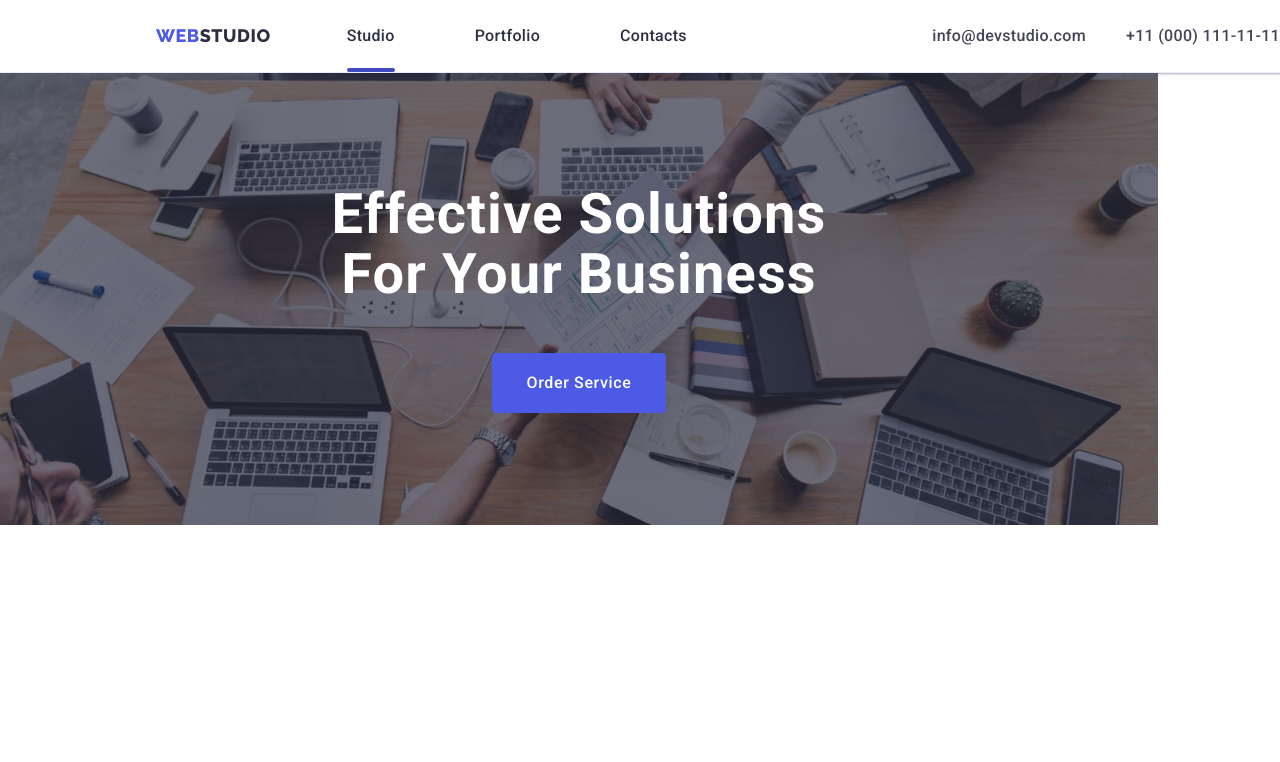
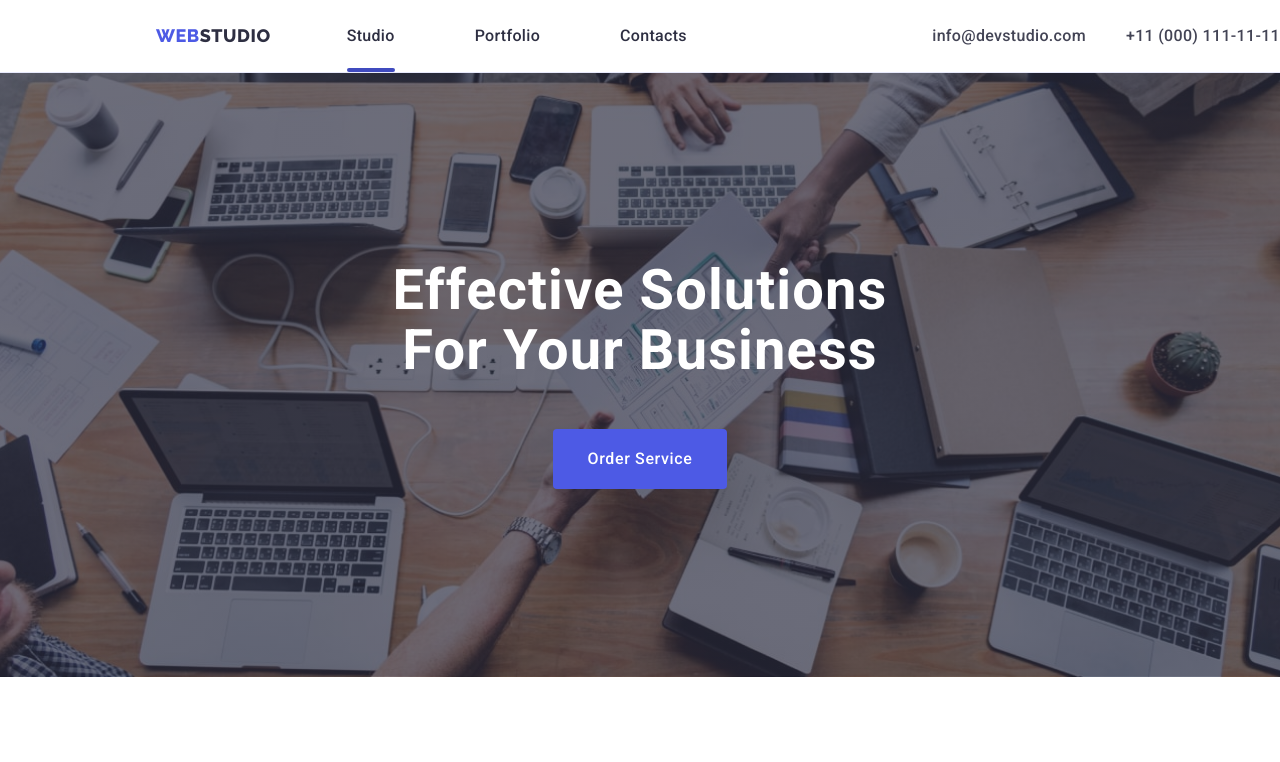
Before and after one commit to alinakyrianova/goit-markup-hw-07, a plain HTML site: page index.html in a window 1280 px wide. Shown: the top 762 px of the page. Drawn offline with nearby package versions, Linux system fonts and the light colour scheme.

Commit message:
home-work-7

```diff
--- a/css/desktop.css
+++ b/css/desktop.css
@@ -2,6 +2,8 @@
 @media screen and (min-width:1200px) {
     .container {
         max-width: 1158px;
+        padding-left: 15px;
+        padding-right: 15px;
     }
     .link{
         text-decoration: none;
@@ -116,7 +118,8 @@
         }
 
 .hero{
-    max-width: 1158px;
+   padding-bottom: 188px;
+   padding-top: 188px;
 background-image: linear-gradient(rgba(46, 47, 66, 0.7),
             rgba(46, 47, 66, 0.7)),
         url(../images/people-office.jpg);
--- a/css/styles.css
+++ b/css/styles.css
@@ -381,11 +381,13 @@ padding-bottom: 24px;
 
 /*------hero------*/
 .hero {
-   max-width: 428px;
+   max-width: 1440px;
     padding-top: 112px;
     padding-bottom: 112px;
     background-color: var(--dark-color);
         text-align: center;
+        margin-left: auto;
+        margin-right: auto;
         /*padding-top: 188px;
         padding-bottom: 188px;*/
         background-image: linear-gradient(rgba(46, 47, 66, 0.7),
@@ -393,6 +395,7 @@ padding-bottom: 24px;
             url(../images/people-office-mob.jpg);
             background-repeat: no-repeat;
             background-size: cover;
+            background-position: center;
 
     /*background-color: var(--dark-color);
     text-align: center;
--- a/css/tablet.css
+++ b/css/tablet.css
@@ -59,7 +59,7 @@
 
 /*HERO*/
 .hero{
-            max-width: 768px;
+
             background-image: linear-gradient(rgba(46, 47, 66, 0.7),
                         rgba(46, 47, 66, 0.7)),
                     url(../images/people-office-tablet.jpg);
```
